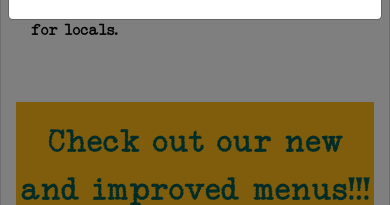
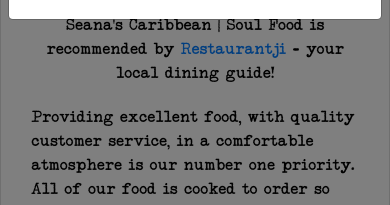
Before and after one commit to Al-byte/Seanas_9-25-24, a plain HTML site: page index.html in a window 390 px wide. Shown: the part 639-844 px from the top of the page. Drawn offline with nearby package versions, Linux system fonts and the light colour scheme; files whose address does not match are found by name.

Commit message:
first commit

```diff
--- a/index.html
+++ b/index.html
@@ -222,8 +222,11 @@
           </div>
 
         </div>
-        <div class="col-12 col-md-8 pt-3 pb-3 welcome">
+        <div class="col-12 col-md-8 pt-3 welcome">
           <h1>Welcome to Seana's!</h1>
+          <img src="./resources/css/award.png" alt="" class="w-50 mt-2 mb-3">
+          <p>Seana's Caribbean | Soul Food
+          is recommended by <a href="https://www.restaurantji.com" target="_blank">Restaurantji</a> - your local dining guide!</p>
           <p class="text-left py-1">Providing excellent food, with quality customer
             service, in a comfortable atmosphere is our number one priority. All of
             our food is cooked to order so please be patient, good food is on the way!
```
Also changed, not shown: resources/css/award.png (added).
